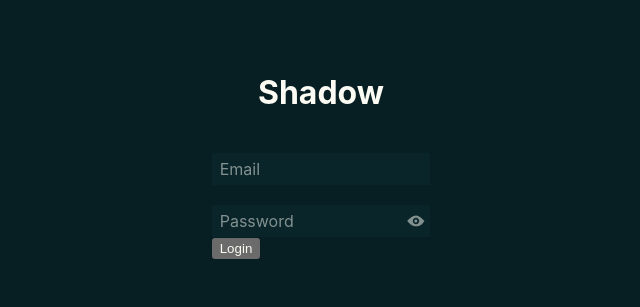
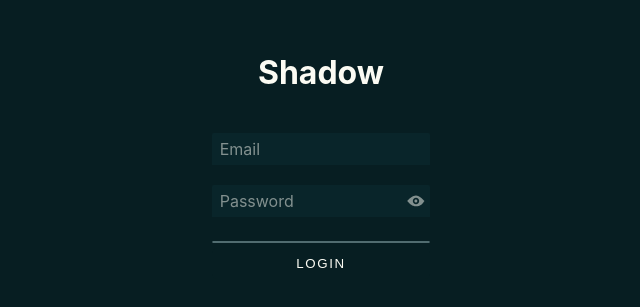
Before and after one commit to Naternelson/rise-ligate, a React (Create React App) app: page / in a window 1280 px wide. Shown: the part 245-552 px from the top of the page, without its empty margins (319-959 px from the left). Built offline with nearby package versions, Linux system fonts and the light colour scheme.

Commit message:
Button Style and Divider

```diff
--- a/src/components/ui/Button/index.tsx
+++ b/src/components/ui/Button/index.tsx
@@ -5,11 +5,14 @@
 export type ButtonProps = PropsWithChildren<BaseProps<HTMLButtonElement> & {
     type?: "button" | "submit" | "reset",
     onSumbit?: FormEventHandler<HTMLButtonElement>,
-    fullWidth?: boolean
+    fullWidth?: boolean,
+    variant?: "outline" | "filled",
+    color?: "primary" | "secondary" | "accent"
 }>
 
 export const Button = forwardRef((props:ButtonProps, ref:ForwardedRef<HTMLButtonElement>) => {
-    const className = [props.className, props.fullWidth && "full-width"].flat()
-    const buttonProps = {...resolveProperties({...props, className})}
+    const {className, fullWidth, variant, color, ...bProps} = props
+    const cName = [props.className,fullWidth && "full-width", variant ? variant : "filled", color ? color : "primary"].flat()
+    const buttonProps = {...resolveProperties({...bProps, className:cName})}
     return <button {...buttonProps} ref={ref}/>
 })
--- a/src/components/ui/Button/style.css
+++ b/src/components/ui/Button/style.css
@@ -1,3 +1,25 @@
-.full-width {
+button {
+    border: none;
+    cursor: pointer;
+    transition-property: color, background-color;
+    transition-duration: .2s;
+    transition-timing-function: ease;
+}
+
+button.full-width {
     width: 100%;
 }
+button.filled {
+    border-radius: 5px;
+    text-transform: uppercase;
+    letter-spacing: .1rem;
+    padding: .5rem;
+}
+
+button.filled.primary{
+    background-color: var(--primary-hsl)
+}
+button.filled.primary:hover {
+    background-color: hsl(var(--primary-hue), var(--primary-sat), calc(var(--primary-lum) - 4%));
+    /* background-color: var(--accent-hsl); */
+}
--- /dev/null
+++ b/src/components/ui/Divider/index.tsx
@@ -0,0 +1,6 @@
+import { Box, BoxProps } from "../Box"
+import "./style.css"
+
+export const Divider = (props:BoxProps) => {
+    return <Box {...props} className={[props.className, "divider"]} />
+}
--- /dev/null
+++ b/src/components/ui/Divider/style.css
@@ -0,0 +1,6 @@
+.divider {
+    width: 100%;
+    border-radius: 5px;
+    border: .75px solid hsl(var(--primary-hue), calc(var(--primary-sat) - 50%), calc(var(--primary-lum) + 30%));
+    margin: .3rem 0;
+}
--- a/src/partials/LoginForm/index.tsx
+++ b/src/partials/LoginForm/index.tsx
@@ -1,17 +1,24 @@
-import { Form, FormProps } from "../../components/ui/Form"
-import {joiResolver} from "@hookform/resolvers/joi"
-import { loginSchema, LoginType } from "./schema"
-import { TextField } from "../../components/ui/Form/TextField"
-import { Password, PasswordGroup } from "../../components/ui/Form/Password"
-import { Button } from "../../components/ui/Button"
+import { Form, FormProps } from "../../components/ui/Form";
+import { joiResolver } from "@hookform/resolvers/joi";
+import { loginSchema, LoginType } from "./schema";
+import { TextField } from "../../components/ui/Form/TextField";
+import { Password, PasswordGroup } from "../../components/ui/Form/Password";
+import { Button } from "../../components/ui/Button";
+import "./style.css";
+import { Divider } from "../../components/ui/Divider";
 
 export const LoginForm = () => {
-    const options: FormProps["options"] = { resolver: joiResolver(loginSchema)}
-    return <Form options={options}>
-        <TextField name="email" label={"Email"}/>
-        <PasswordGroup>
-            <Password name="password" label={"Password"}/>
-        </PasswordGroup>
-        <Button type="submit">Login</Button>
+  const options: FormProps["options"] = { resolver: joiResolver(loginSchema) };
+  return (
+    <Form options={options}>
+      <TextField name="email" label={"Email"} />
+      <PasswordGroup>
+        <Password name="password" label={"Password"} />
+      </PasswordGroup>
+      <Divider id={"btn-divider"} />
+      <Button fullWidth type="submit">
+        Login
+      </Button>
     </Form>
-}
+  );
+};
--- a/src/partials/LoginForm/schema.ts
+++ b/src/partials/LoginForm/schema.ts
@@ -1,14 +1,36 @@
 import Joi from "joi";
 
 export const loginSchema = Joi.object({
-  email: Joi.string().email({
-    minDomainSegments: 2,
-    tlds: { allow: ["com", "net"] },
-  }).required(),
-  password: Joi.string().pattern(new RegExp("^[a-zA-Z0-9]{3,30}$")).required(),
+  email: Joi.string()
+    .email({
+      minDomainSegments: 2,
+      tlds: { allow: ["com", "net"] },
+    })
+    .trim()
+    .required()
+    .label("Email")
+    .messages({
+      "string.empty": "Please provide an email",
+      "string.email": "Please provide a valid email",
+    }),
+  password: Joi.string()
+  .trim()
+    .pattern(new RegExp("[a-z]{1,}"), "lowercase")
+    .pattern(new RegExp("[A-Z]{1,}"), "uppercase")
+    .pattern(new RegExp("[0-9]{1,}"), "number")
+    .min(6)
+    .max(50)
+    .required()
+    .label("Password")
+    .messages({
+      "string.empty": "Please provide a password",
+      "string.min": "Password should be at least 6 characters",
+      "string.max": "Password should be be less than 50 characters",
+      "string.pattern.name": "Password should have at least 1 {#name} character"
+    }),
 });
 
-export type LoginType ={
-    email: string,
-    password: string
-}
+export type LoginType = {
+  email: string;
+  password: string;
+};
--- /dev/null
+++ b/src/partials/LoginForm/style.css
@@ -0,0 +1,3 @@
+#btn-divider {
+    margin-top: 1.5rem;
+}
```
